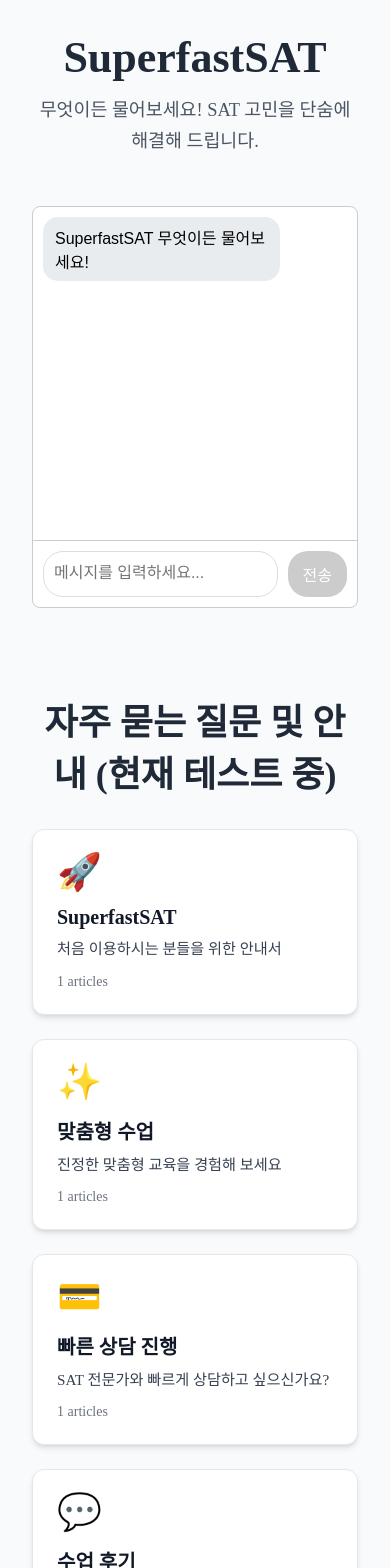
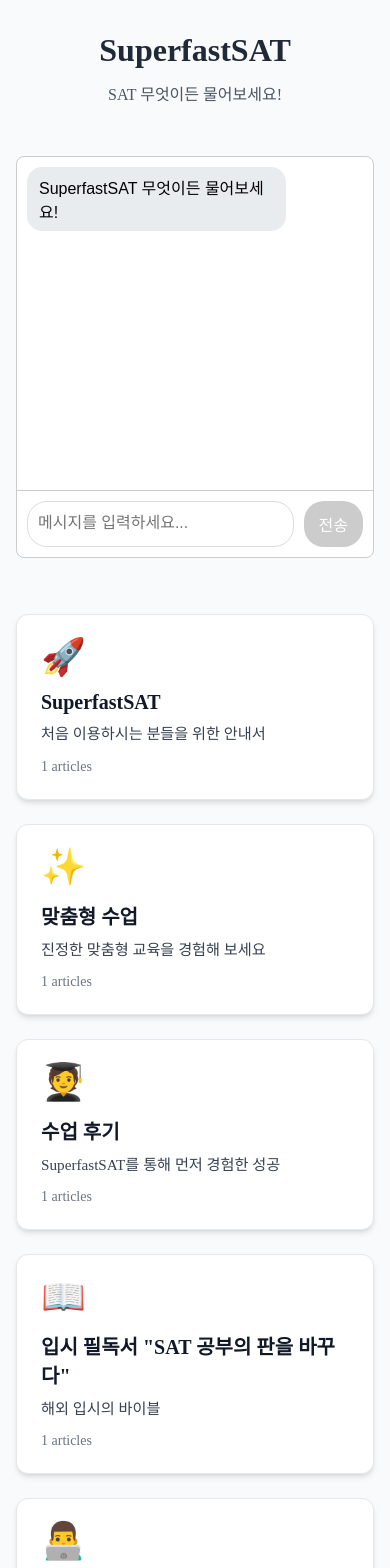
Before and after one commit to SuperfastSAT1600/Salesbot, a Next.js app: page /landing in a window 390 px wide. Shown: the top 1568 px of the page. Built offline with nearby package versions, Linux system fonts and the light colour scheme.

Commit message:
레이아웃 변경2

```diff
--- a/app/landing/page.tsx
+++ b/app/landing/page.tsx
@@ -1,14 +1,12 @@
-// 파일 경로: app/landing/page.tsx
+// app/landing/page.tsx
 'use client';
 
 import ChatbotWidget from '../components/ChatbotWidget';
-// 경로 확인: app/landing/ 에서 app/components/ 로 가려면 '../components/FAQSection' 이 맞습니다.
+// ★★★ 경로 확인: app/landing/ 에서 app/components/ 로 가려면 '../components/FAQSection' 입니다. ★★★
 import FAQSection from '../components/FAQSection';
 
 export default function LandingPage() {
-  // Vercel 함수 로그에서 이 메시지가 보이면 LandingPage 컴포넌트 자체는 실행된 것입니다.
-  console.log("[LandingPage Vercel Debug] LandingPage 컴포넌트 렌더링 시작 (디버깅용 FAQSection 호출 중).");
-
+  console.log("[LandingPage] 렌더링 시작 (Vercel에서 이 로그가 보여야 함)");
   return (
     <div
       style={{
@@ -17,17 +15,17 @@ export default function LandingPage() {
         alignItems: 'center',
         justifyContent: 'flex-start',
         minHeight: '100vh',
-        padding: '2rem',
+        padding: '2rem 1rem', // 좌우 패딩 추가
         background: '#f9fafb',
       }}
     >
       {/* 1. 제목 & 부제 */}
-      <div style={{ marginBottom: '3rem', width: '100%', maxWidth: '800px' }}>
-        <h1 style={{ fontSize: '2.75rem', margin: '0 0 0.75rem', textAlign: 'center', color: '#1F2937', fontWeight: 700 }}>
+      <div style={{ marginBottom: '3rem', width: '100%', maxWidth: '800px', padding: '0 1rem' }}>
+        <h1 style={{ fontSize: 'clamp(2rem, 5vw, 2.75rem)', margin: '0 0 0.75rem', textAlign: 'center', color: '#1F2937', fontWeight: 700 }}>
           SuperfastSAT
         </h1>
-        <p style={{ margin: '0', color: '#4B5563', textAlign: 'center', fontSize: '1.15rem', lineHeight: 1.7 }}>
-          무엇이든 물어보세요! SAT 고민을 단숨에 해결해 드립니다.
+        <p style={{ margin: '0', color: '#4B5563', textAlign: 'center', fontSize: 'clamp(1rem, 2.5vw, 1.15rem)', lineHeight: 1.7 }}>
+          SAT 무엇이든 물어보세요!
         </p>
       </div>
 
@@ -42,17 +40,15 @@ export default function LandingPage() {
         <ChatbotWidget />
       </div>
 
-      {/* 3. FAQ 섹션 (디버깅용 FAQSection 호출) */}
+      {/* 3. FAQ 섹션 */}
       <div
         style={{
           width: '100%',
-          maxWidth: 960,
+          maxWidth: 960, // FAQ 카드들이 너무 좁게 나오지 않도록 너비 확보
         }}
       >
-        <h2 style={{ textAlign: 'center', fontSize: '2.25rem', marginBottom: '2rem', color: '#1F2937', fontWeight: 600 }}>
-          자주 묻는 질문 및 안내 (현재 테스트 중)
-        </h2>
-        <FAQSection /> {/* 디버깅용 FAQSection 컴포넌트를 사용합니다. */}
+
+        <FAQSection /> {/* FAQSection 컴포넌트를 사용합니다. */}
       </div>
     </div>
   );
--- a/app/lib/faqs.ts
+++ b/app/lib/faqs.ts
@@ -17,7 +17,8 @@ export const faqs: FAQItem[] = [
     icon: '🚀',
     slug: 'getting-started',
     content: `
-**회사 소개**
+###회사 소개
+
 SuperfastSAT는 맞춤형 온라인 SAT교육을 제공하는 회사입니다.
 현재 전 세계 13개국 학생들이 저희 수업을 통해 공부하고 있으며,
 다년간 SAT 교육 분야에서 꾸준히 성과를 내고 있습니다.
@@ -71,26 +72,10 @@ SuperfastSAT와 상의해 주시기 바랍니다.
 `
   },
   {
-    title: '빠른 상담 진행',
-    description: 'SAT 전문가와 빠르게 상담하고 싶으신가요?',
-    count: 1,
-    icon: '💳',
-    slug: 'pricing',
-    content: `
-### SAT 전문가와 빠른 상담
-
-- **빠른 카톡 상담**: [클릭](https://open.kakao.com/o/snZ5FDzh)
-
-- **Kakao ID**: supaship
-
-- **안내**: 한국 번호로 전화가 올 경우도 있으니 받아주세요. 만약 전화가 어렵다면 카카오 보이스 톡으로도 진행 가능합니다. 메시지 주시면 빠른 상담 진행됩니다.
-`
-  },
-  {
     title: '수업 후기',
     description: 'SuperfastSAT를 통해 먼저 경험한 성공',
     count: 1, // 실제 후기 이미지 개수에 맞게 조절
-    icon: '💬',
+    icon: '🧑‍🎓',
     slug: 'app-guide', // 이 slug를 'reviews'로 변경하는 것을 추천 (URL 명확성)
     content: `
 ### 실제 수업 후기 모음
@@ -136,7 +121,7 @@ SuperfastSAT와 함께 목표를 달성한 학생들의 생생한 후기입니
     title: '입시 필독서 "SAT 공부의 판을 바꾸다"',
     description: '해외 입시의 바이블',
     count: 1,
-    icon: '❓',
+    icon: '📖',
     slug: 'faqs', // 이 slug를 'book-introduction' 등으로 변경 고려
     content: `
 ### 책소개
@@ -160,4 +145,20 @@ SuperfastSAT 공동대표
 - **빠른 카톡 상담**: [클릭](https://open.kakao.com/o/snZ5FDzh)
 `
   },
+    {
+    title: '빠른 상담 진행',
+    description: 'SAT 전문가와 빠르게 상담하고 싶으신가요?',
+    count: 1,
+    icon: '👨‍💻',
+    slug: 'pricing',
+    content: `
+### SAT 전문가와 빠른 상담
+
+- **빠른 카톡 상담**: [클릭](https://open.kakao.com/o/snZ5FDzh)
+
+- **Kakao ID**: supaship
+
+- **안내**: 한국 번호로 전화가 올 경우도 있으니 받아주세요. 만약 전화가 어렵다면 카카오 보이스 톡으로도 진행 가능합니다. 메시지 주시면 빠른 상담 진행됩니다.
+`
+  },
 ];
```
